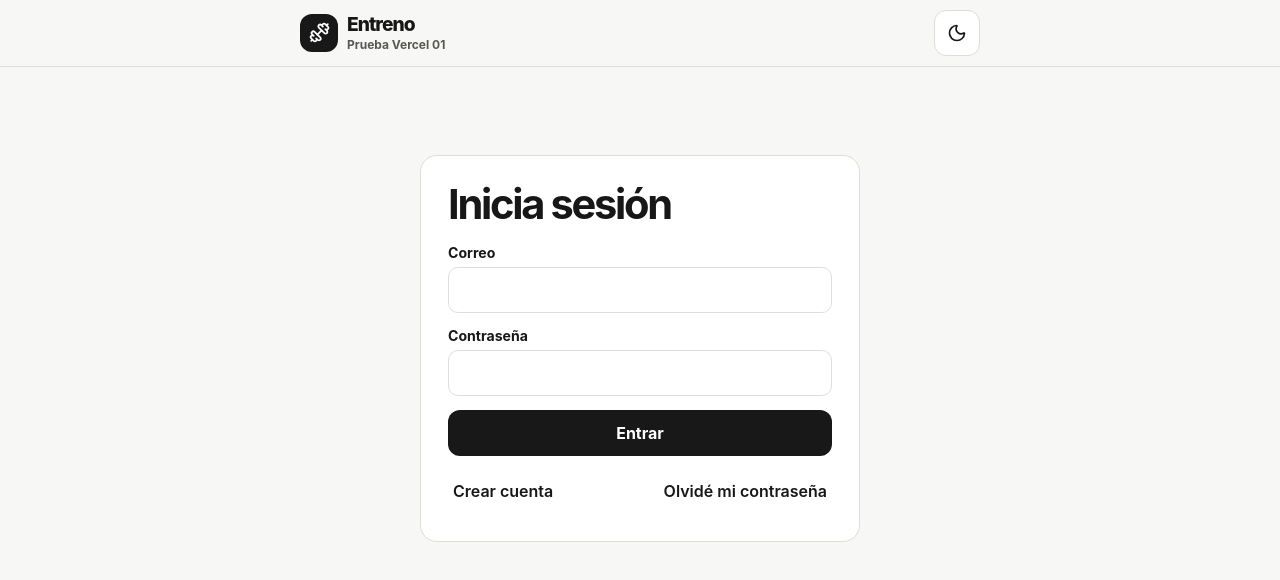
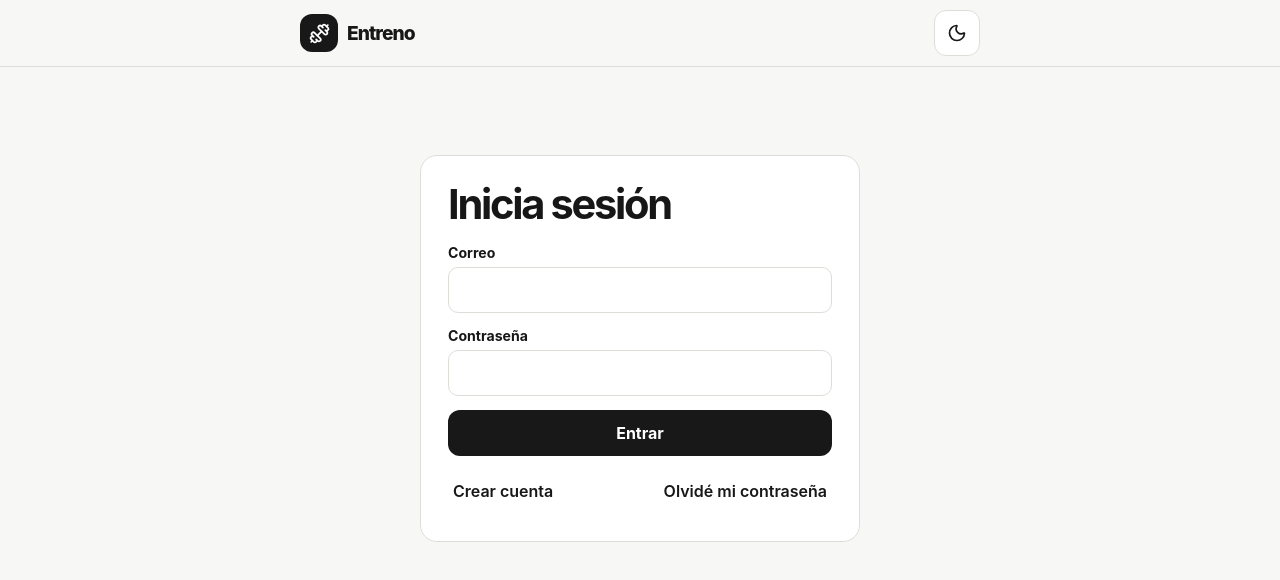
Before and after one commit to jaycob12244/App_contar_repeticiones, a React (Vite) app: page / in a window 1280 px wide. Shown: the top 580 px of the page. Built offline with nearby package versions, Linux system fonts and the light colour scheme; no server answers.

Commit message:
Quita el mensaje de prueba del encabezado

```diff
--- a/src/main.jsx
+++ b/src/main.jsx
@@ -38,10 +38,7 @@ function Header() {
   return (
     <header className="header">
       <div className="header-inner">
-        <div className="brand">
-          <span className="brand-icon"><Dumbbell size={21} /></span>
-          <div>Entreno<small className="release-check">Prueba Vercel 01</small></div>
-        </div>
+        <div className="brand"><span className="brand-icon"><Dumbbell size={21} /></span>Entreno</div>
         <ThemeButton />
       </div>
     </header>
--- a/src/styles.css
+++ b/src/styles.css
@@ -49,7 +49,6 @@ button svg { flex: none; }
 .header-inner, .page, .bottom-nav > div { width: min(100%, 720px); margin-inline: auto; }
 .header-inner { height: var(--header-size); display: flex; justify-content: space-between; align-items: center; padding-inline: 20px; }
 .brand { display: flex; align-items: center; gap: 9px; font-size: 1.2rem; font-weight: 760; letter-spacing: -.05em; }
-.release-check { font-size: .75rem; font-weight: 650; letter-spacing: 0; }
 .brand-icon { display: grid; place-items: center; width: 38px; height: 38px; border-radius: 12px; background: var(--primary); color: var(--on-primary); }
 .page { padding: 16px 20px calc(var(--nav-size) + env(safe-area-inset-bottom) + 28px); }
 .page-title { padding-block: 8px 5px; }
```
